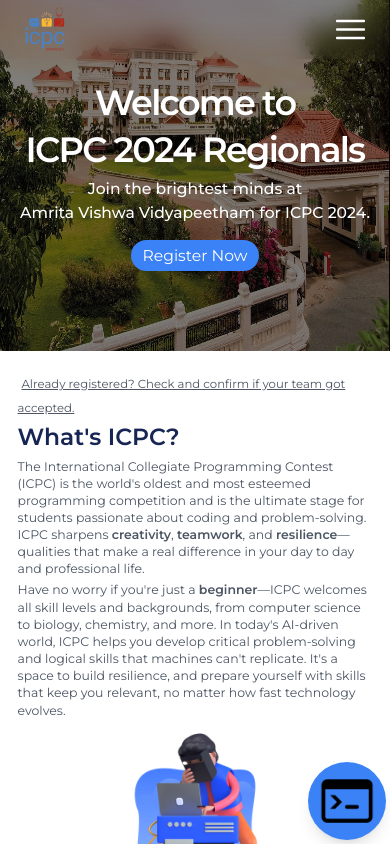
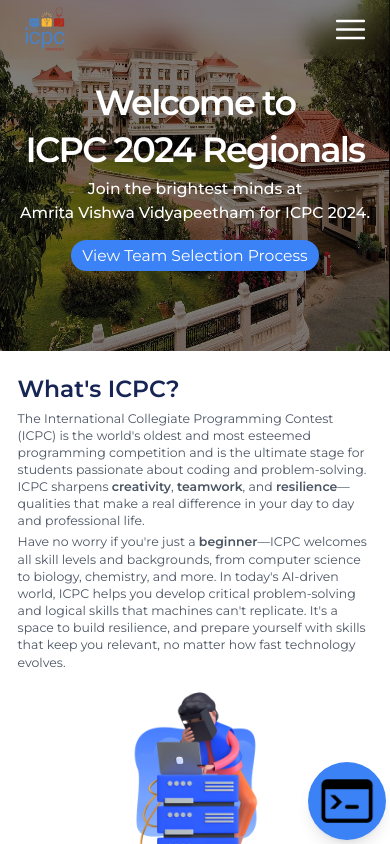
Before and after one commit to amansxcalibur/icpc_website, a Next.js app in the folder icpc_front/: page / in a window 390 px wide. Shown: the top 844 px of the page. Built offline with nearby package versions, Linux system fonts and the light colour scheme.

Commit message:
updated closed registrations and linked it to team selection process

```diff
--- a/icpc_front/app/registered-teams/page.jsx
+++ b/icpc_front/app/registered-teams/page.jsx
@@ -4,7 +4,32 @@
 
 export default function Promote() {
     return (
-        <div className="bg-white text-black mt-[5vw] flex justify-center pb-[10vw] min-h-screen">
+        <div className="bg-white text-black mt-[5vw] flex justify-center pb-[10vw] min-h-screen flex-col items-center">
+            <div className="min-w-[80vw] max-md:min-w-[90vw]">
+                {/* <p className="text-[2vw] text-center max-md:text-[6vw]">Promote ICPC Regionals 2024, Amritapuri</p> */}
+                <div className="mt-[3vw] flex flex-col max-md:items-center">
+                    <div className="max-md:w-[90vw]">
+                        <p className="font-semibold text-[3vw] max-md:text-[6vw]">Team Selection Process</p>
+                        <p className="text-[1.2vw] -mt-[0.5vw] max-md:text-[4vw]">Click to download the pdf containing the team selection process.</p>
+                    </div>
+                    <div className="flex pt-[1vw] flex-wrap max-w-[83vw] max-md:max-w-[90vw] max-md:justify-center max-md:w-[90vw]">
+                        <a href="/data/Amritapuri Site Team Selection Process.pdf" download className="rounded-[1vw] shadow-[0_0px_20px_rgba(0,_0,_0,_0.7)] max-md:shadow-[0_0px_13px_rgba(0,_0,_0,_0.7)] hover:text-blue-500 max-md:mt-[5vw]">
+                            <Image
+                                    src="/teams_preview.png"
+                                    alt="Registered Teams PDF Preview"
+                                    width={1}
+                                    height={1}
+                                    className="rounded-[1vw] min-w-[20vw] min-h-[20vw] bg-stone-600 max-md:min-w-[60vw] max-md:min-h-[60vw] blur-[1px] hover:opacity-50"
+                                    unoptimized
+                                />
+                            <span className="absolute flex justify-center items-center
+                            font-semibold -mt-[3vw] ml-[1vw] text-[1.5vw] max-md:text-[5vw] max-md:-mt-[9vw] max-md:ml-[3vw]">
+                                Download PDF
+                            </span>
+                        </a>
+                    </div>
+                </div>
+            </div>
             <div className="min-w-[80vw] max-md:min-w-[90vw]">
                 {/* <p className="text-[2vw] text-center max-md:text-[6vw]">Promote ICPC Regionals 2024, Amritapuri</p> */}
                 <div className="mt-[3vw] flex flex-col max-md:items-center">
--- a/icpc_front/components/about/icpc.jsx
+++ b/icpc_front/components/about/icpc.jsx
@@ -6,8 +6,7 @@
         <div className="min-h-screen bg-white flex justify-center items-center py-[5vw]">
             <div className="w-[85vw] flex flex-col max-md:w-[95vw]">
                 {/* Title and Main Description */}
-                <div className="mb-[2vw] max-md:px-[2vw]">
-                    <Link href="/registered-teams" className="mx-[1vw] my-[1.5vw] mt-[4vw] md:hidden underline text-gray-600 text-[3vw]">Already registered? Check and confirm if your team got accepted.</Link>
+                <div className="mb-[4vw] max-md:px-[2vw]">
                     <h1 className="text-[2.5vw] mb-[1vw] max-md:text-[6vw] font-semibold text-blue-950">
                         What&apos;s ICPC?
                     </h1>
--- a/icpc_front/components/hero/alt_hero.jsx
+++ b/icpc_front/components/hero/alt_hero.jsx
@@ -25,14 +25,14 @@
                 <p className="text-[1.4vw] -mt-[1vw] max-md:text-[4vw] max-w-[40vw] max-md:max-w-[90vw] text-center text-white font-medium mb-[4vw]">
                     Join the brightest minds at <br/>Amrita Vishwa Vidyapeetham for ICPC 2024.
                 </p>
-                <a
-                    href="https://icpc.global"
+                <Link
+                    href="/registered-teams"
                     target="_blank"
                     rel="noopener noreferrer"
                     className="bg-blue-500 hover:bg-blue-600 text-white text-[1.2vw] max-md:text-[4vw] py-[1vw] px-[3vw] rounded-full transition duration-300 ease-in-out transform hover:scale-105"
                 >
-                    Register Now
-                </a>
+                    View Team Selection Process
+                </Link>
             </div>
         </div>
         </>
--- a/icpc_front/components/tables/how_register.jsx
+++ b/icpc_front/components/tables/how_register.jsx
@@ -13,7 +13,7 @@
           {/* How to Register Section */}
           <div className="mb-[4vw] max-md:mb-[6vw]">
             <p className="text-[2.5vw] mb-[2vw] max-md:text-[5vw] max-md:mb-[3vw] font-semibold text-white">
-              How to Register?
+              <span className="line-through">How to Register?</span> <span className="font-light">(closed)</span>
             </p>
             <div className="grid grid-cols-2 gap-x-[5vw] gap-y-[2vw] max-md:grid-cols-1 max-md:gap-y-[3vw]">
               <div className="group">
@@ -55,14 +55,14 @@
                 </p>
                 <p className="text-[1vw] max-md:text-[3vw] text-wrap max-w-[40vw] max-md:max-w-[90vw] text-gray-300">
                   Complete the&nbsp;
-                  <Link
-                    href={
-                      "https://aoap.amrita.edu/gateway/index/index?ekey=ICPC24"
-                    }
-                    className="underline"
+                  <span
+                    // href={
+                    //   "https://aoap.amrita.edu/gateway/index/index?ekey=ICPC24"
+                    // }
+                    className="underline hover:text-blue-300"
                   >
                     payment process
-                  </Link>
+                  </span>
                 </p>
               </div>
             </div>
```
Also changed, not shown: 1 other file (tests, documents, lock files or other folders).
